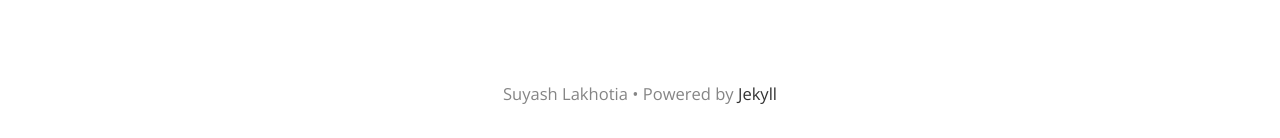
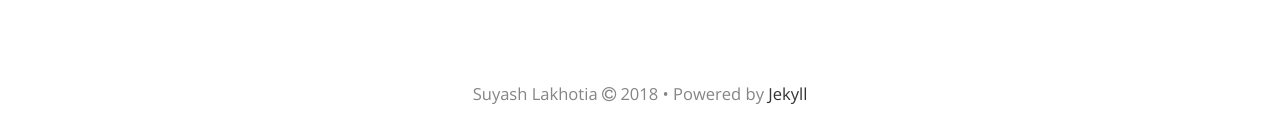
Before and after one commit to SuyashLakhotia/blog, a Jekyll site: the page built from index.html, in a window 1280 px wide and 900 px high, scrolled down 2429 px. Shown: the part 759-897 px from the top of the window. Built offline with Jekyll 4.4.1, drawn with Linux system fonts in a browser that asks for light colours; nearby versions of some CDN libraries; the list of posts is cut into pages by our own code.

Commit message:
Updated Footer

```diff
--- a/_includes/footer.html
+++ b/_includes/footer.html
@@ -3,5 +3,5 @@
 {% endif %}
 
 <footer class="site-footer">
-    Suyash Lakhotia • Powered by <a href="https://jekyllrb.com/">Jekyll</a>
+    Suyash Lakhotia <i class="fa fa-copyright" aria-hidden="true"></i> 2018 • Powered by <a href="https://jekyllrb.com/">Jekyll</a>
 </footer>
```
